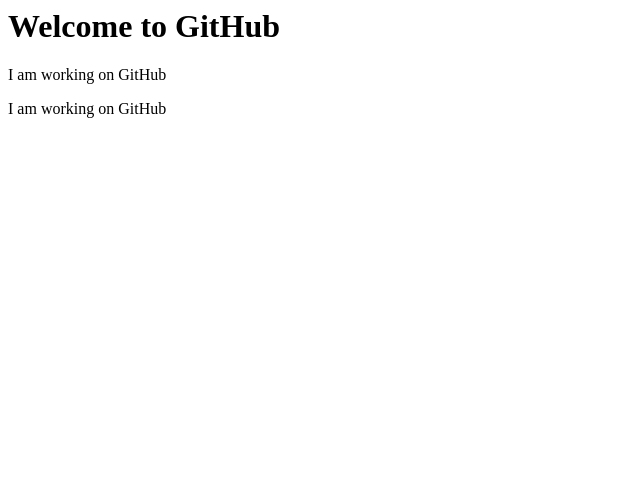
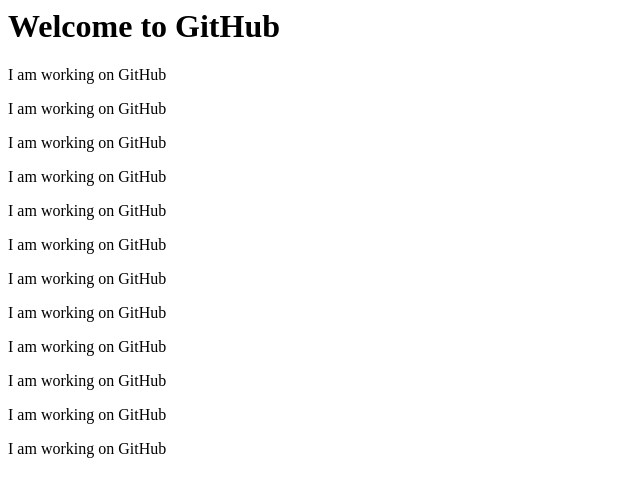
Before and after one commit to talhaaslam/reactcourseera, a website: page index.html in a window 1280 px wide. Shown: the whole page, without its empty margins (0-640 px from the left). Drawn offline with Linux system fonts and the light colour scheme.

Commit message:
my seventh git comment

```diff
--- a/index.html
+++ b/index.html
@@ -4,6 +4,16 @@
     <h1>Welcome to GitHub</h1>
     <p>I am working on GitHub</p>
     <p>I am working on GitHub</p>
+    <p>I am working on GitHub</p>
+    <p>I am working on GitHub</p>
+    <p>I am working on GitHub</p>
+    <p>I am working on GitHub</p>
+    <p>I am working on GitHub</p>
+    <p>I am working on GitHub</p>
+    <p>I am working on GitHub</p>
+    <p>I am working on GitHub</p>
+    <p>I am working on GitHub</p>
+    <p>I am working on GitHub</p>
 
 </body>
 </html>
```
